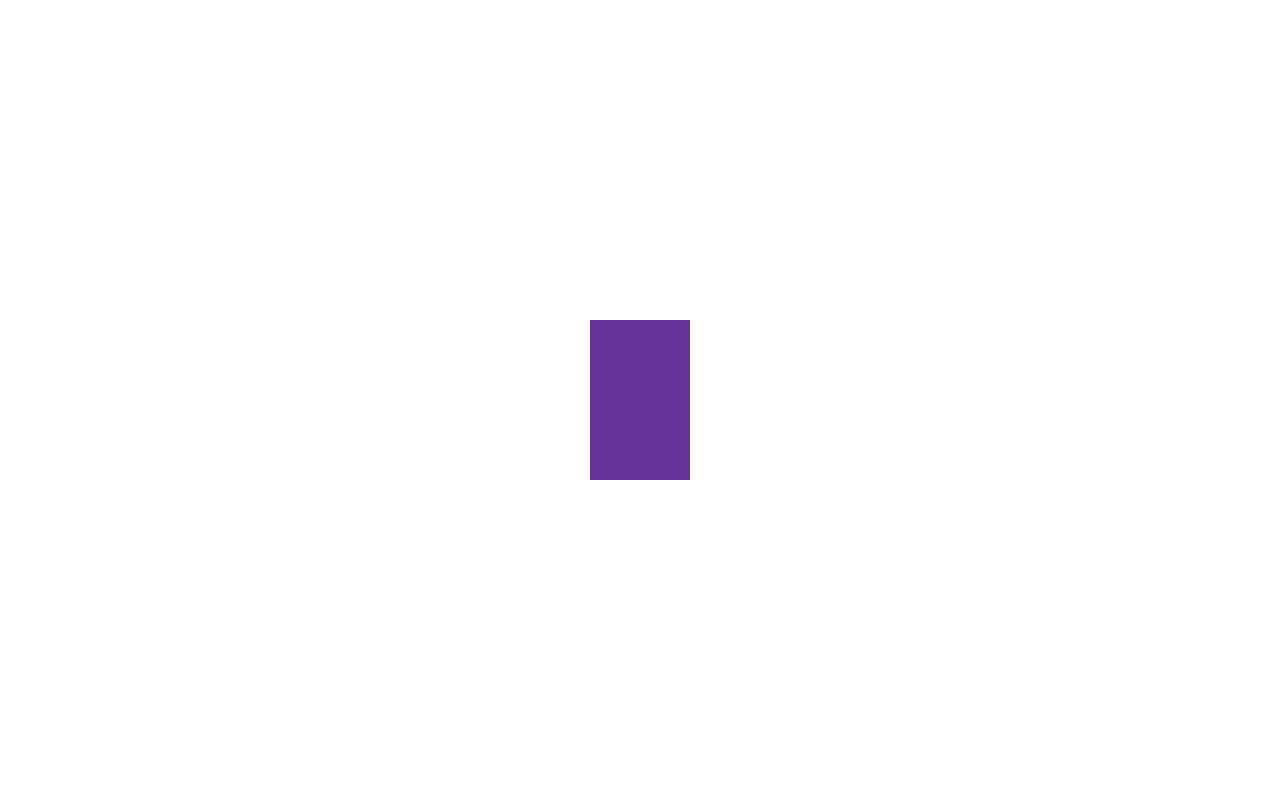
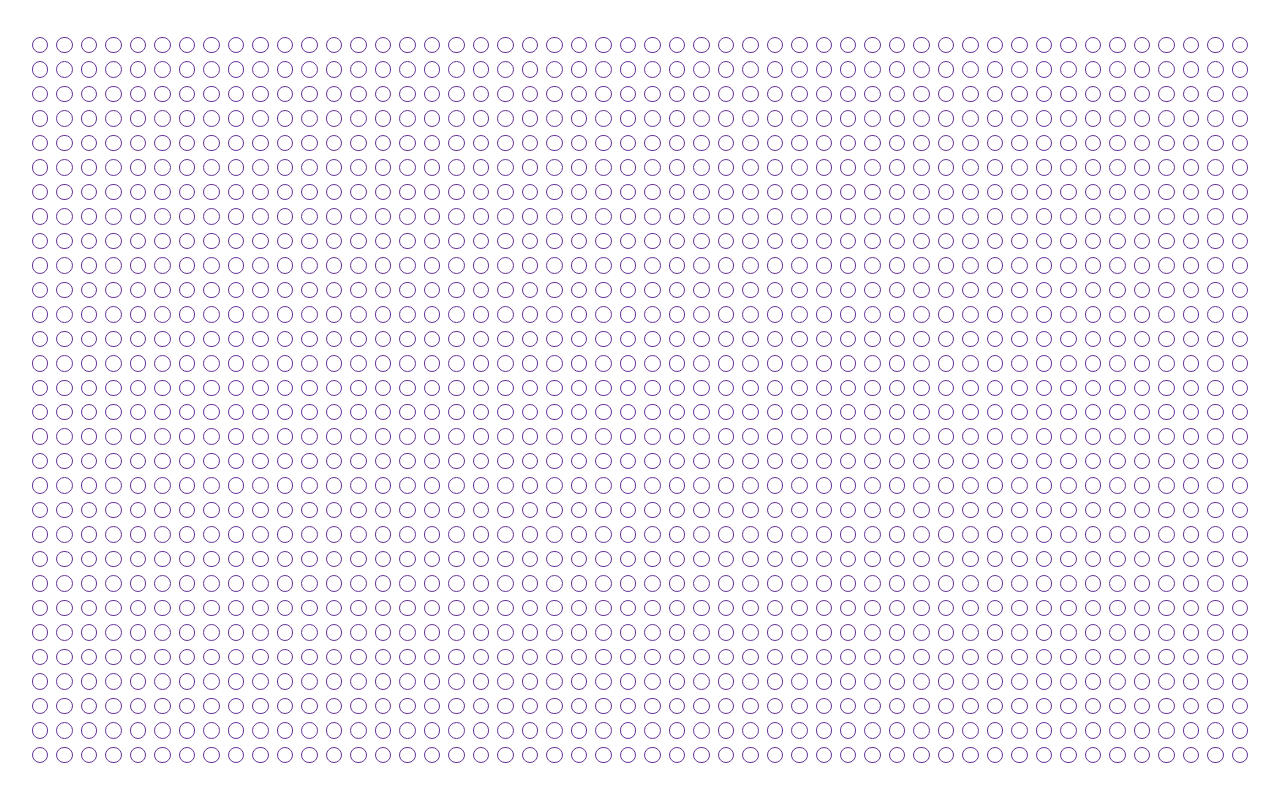
Before and after one commit to jay-bien/react-maze-pathfinder, a Preact app: page / in a window 1280 px wide. Built offline with nearby package versions, Linux system fonts and the light colour scheme.

Commit message:
changed naming to node instead of box, felt more accurate of a name, also changed css to circles instead of boxes

```diff
--- a/src/app.css
+++ b/src/app.css
@@ -1,37 +1,24 @@
 #app {
   max-width: 1280px;
+  width:100%;
   margin: 0 auto;
   padding: 2rem;
   text-align: center;
 }
 
-.logo {
-  height: 6em;
-  padding: 1.5em;
-}
-.logo:hover {
-  filter: drop-shadow(0 0 2em #646cffaa);
-}
-.logo.preact:hover {
-  filter: drop-shadow(0 0 2em #673ab8aa);
-}
 
-.card {
-  padding: 2em;
-}
-
-.read-the-docs {
-  color: #888;
-}
 
 .grid{
   height: 100%;
   display: flex;
   flex-direction: column;
+  gap: .5em;
 }
 
 .row{
   flex: 1;
   display: flex;
   flex-direction: row;
+  gap: .5em;
+
 }
--- a/src/app.tsx
+++ b/src/app.tsx
@@ -2,7 +2,7 @@ import { useState, useEffect } from 'preact/hooks'
 import preactLogo from './assets/preact.svg'
 import './app.css'
 
-import { Box } from './components';
+import { Node } from './components';
 
 
 
@@ -20,7 +20,7 @@ export function App() {
   }
 
   useEffect(()=>{
-    const initGrid = new Array(80).fill(null).map( el => { return el = new Array(50).fill( Status.empty ) })
+    const initGrid = new Array(30).fill(null).map( el => { return el = new Array(50).fill( Status.empty ) })
     setGrid( initGrid );
     return ()=>{}
   },[])
@@ -33,7 +33,7 @@ export function App() {
             <div className={'row'}>
               {
               row.map( (el, colIndex) =>
-                <Box blocked={ el === Status.blocked ? true:false} onBoxClick={blockBox} r={rowIndex} c={colIndex}/>)
+                <Node blocked={ el === Status.blocked ? true:false} onBoxClick={blockBox} r={rowIndex} c={colIndex}/>)
               }
             </div>
           )
--- a/src/components/box.css
+++ /dev/null
@@ -1,18 +0,0 @@
-.box {
-
-    border: 1px solid rebeccapurple;
-    flex: 1;
-    aspect-ratio: 1;
-
-}
-
-.box.blocked{
-    background-color: brown;
-}
-
-.box.explored{
-    background-color: green;
-}
-.box.robot{
-    background-color: burlywood;
-}
--- a/src/components/index.ts
+++ b/src/components/index.ts
@@ -1,5 +1,5 @@
-import Box from './box';
+import Node from './node';
 
 export {
-    Box
+    Node
 }
--- /dev/null
+++ b/src/components/node.css
@@ -0,0 +1,24 @@
+.node {
+
+    border: 1px solid rebeccapurple;
+    flex: 1;
+    aspect-ratio: 1;
+    border-radius: 100%;
+    transition: all .7s cubic-bezier(0.175, 0.885, 0.32, 1.275);
+
+
+}
+.node:hover{
+    cursor: pointer;
+    transform: scale(1.1);
+}
+.node.blocked{
+    background-color: brown;
+}
+
+.node.explored{
+    background-color: green;
+}
+.node.robot{
+    background-color: burlywood;
+}
--- a/src/components/box.tsx
+++ b/src/components/node.tsx
@@ -1,11 +1,11 @@
 import React from 'react'
-import './box.css'
+import './node.css'
 
 
-const box = ({ blocked, onBoxClick, r, c }: BoxProps) => {
+const node = ({ blocked, onBoxClick, r, c }: NodeProps) => {
   return (
     <div
-    className={`box ${blocked ? 'blocked':''}`}
+    className={`node ${blocked ? 'blocked':''}`}
     onClick={ ()=> onBoxClick(r, c)}
     >
 
@@ -14,10 +14,10 @@ const box = ({ blocked, onBoxClick, r, c }: BoxProps) => {
 }
 
 
-export default box;
+export default node;
 
 
-interface BoxProps {
+interface NodeProps {
     blocked: boolean,
     onBoxClick: clickHandler;
     r: number,
```
